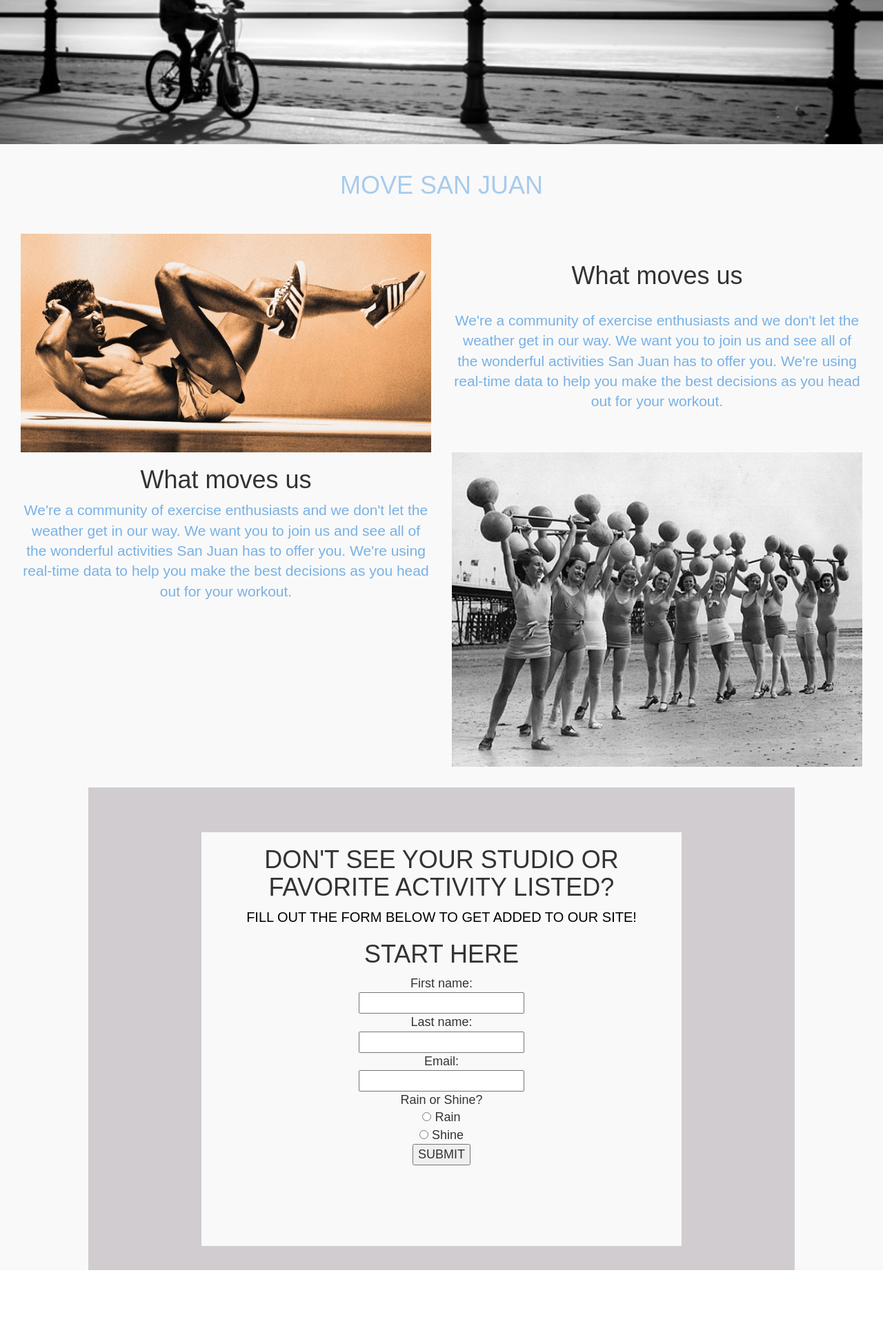
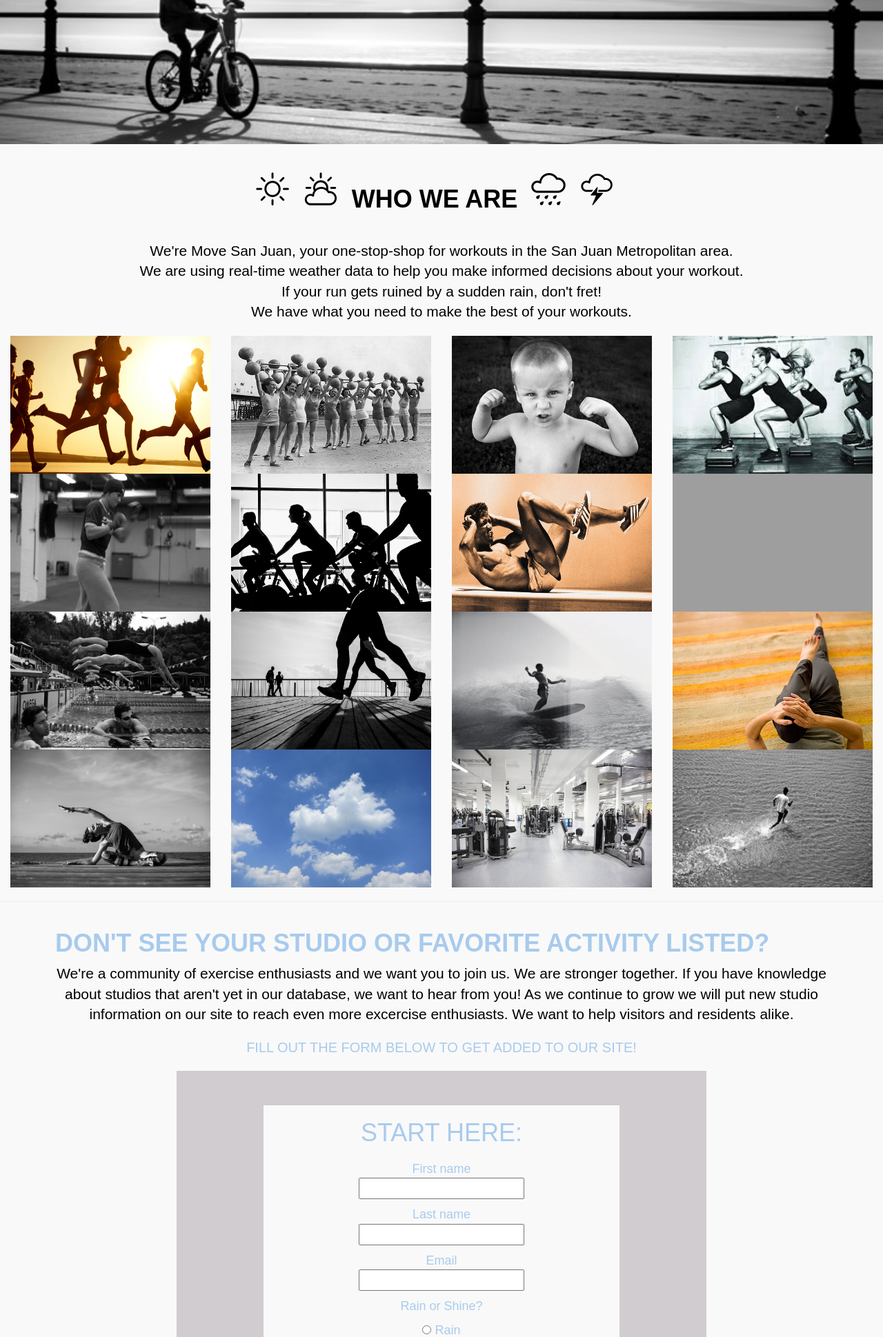
Before and after one commit to katmbarker/move-pr, a PHP site: page /aboutpage.html in a window 1280 px wide. Shown: the part 481-2420 px from the top of the page at 69% size. Before the commit the page ends 2323 px from the top, so only its background shows below. Run offline with PHP 8.4, Linux system fonts and the light colour scheme; some libraries are stand-ins or nearby versions; grey boxes are pictures that could not be loaded.

Commit message:
about page update and color changes

```diff
--- a/aboutpage.css
+++ b/aboutpage.css
@@ -22,8 +22,26 @@
 h1.contact-hero-title {
   font-size: 60px;
   color:white;
+}
 
+div.what-moves-us {
+  padding-top: 20px;
+  display: flex;
+  flex-direction: column;
+}
 
+h1.contact-hero-about {
+  font-weight: bold;
+  margin-bottom: 0px;
+  color:black;
+  margin-right: 20px;
+}
+
+.logo-studios {
+  height: 50px;
+  width: 50px;
+  margin-bottom: 50px;
+  margin-right: 20px;
 }
 
 .aboutimg {
@@ -31,8 +49,36 @@ h1.contact-hero-title {
   height: 100%;
 }
 
+h1.about-content {
+  align-self: center;
+  color:#D0CCD0;
+  font-weight: bold;
+}
+
+.about-content {
+  display: flex;
+  flex-direction: column;
+  justify-content: center;
+  align-items: center;
+  text-align: center;
+}
+
+h1.about-content {
+  color:#A8CBED;
+}
+
+p.about-content {
+  color:black;
+}
+
+h1.contactform-section {
+  color:#A8CBED;
+  font-weight: bold;
+  padding-left: 10px;
+}
+
 p.contact-section-title {
-  color:black;
+  color:#A8CBED;
   font-size: 20px;
 
 }
@@ -48,21 +94,25 @@ p.contact-section-title {
   align-items: center;
   padding-bottom: 30px;
   text-align: center;
+  padding-top: 40px;
 }
 
+
 .what-moves-us {
-  display:flex;
+  display: flex;
+  justify-content: center;
   align-items: center;
-  justify-content: center;
-  text-align: center;
-  flex-direction: column;
-  height: 300px;
+
+}
+
+.gallery {
+  align-items: top;
 }
 
 .contact-form-background {
   background-color: #D0CCD0;
-  width: 80%;
-  height: 700px;
+  width: 60%;
+  height: 620px;
   display: flex;
   align-items: center;
   justify-content: center;
@@ -75,7 +125,8 @@ p.contact-section-title {
   text-align: center;
   background-color: #F9F9F9;
   width: 70%;
-  height: 600px;
+  height: 550px;
+  color:#A8CBED;
 
 }
 
@@ -93,3 +144,7 @@ p.contact-section-title {
  text-align: center;
  justify-content: center;
 }
+
+.field {
+  padding-top: 10px;
+}
--- a/aboutpage.html
+++ b/aboutpage.html
@@ -54,51 +54,130 @@
                 </div>
             </div>
         </div>
-        <div class="container-fluid about-us">
+        <div class="container what-moves-us">
+            <div>
+            <span class="what-moves-us">
+                <img class="logo-studios" src="images/sun.png" />
+                <img class="logo-studios" src="images/cloudy.png" />
+                <h1 class="contact-hero-about text-centered">WHO WE ARE</h1>
+                <img class="logo-studios" src="images/rain.png" />
+                <img class="logo-studios" src="images/thunder.png" />
+            </span>
+            </div>
+            <div>
+                <p class="lead about-content">
+                    We're Move San Juan, your one-stop-shop for workouts in the San Juan Metropolitan area. <br/> We are using real-time weather data to help you make informed decisions about your workout.<br/> If your run gets ruined by a sudden rain, don't fret! <br/> We have what you need to make the best of your workouts.</p>
+            </div>
+        </div>
+        <div class="container-fluid gallery">
             <div class="row">
-                <div class="col-sm-12">
-                <h1 class="contact-hero-about text-centered">MOVE SAN JUAN</h1>
-                    <div class="col-xs-12 col-sm-6">
-                        <img class="aboutimg" src="images/abs_img.png" alt="about">
-                    </div>
-                    <div class="col-xs-12 col-sm-6 what-moves-us">
-                        <div>
-                        <h1>What moves us</h1>
-                        </div>
-                        <br />
-                        <div>
-                        <p class="lead">We're a community of exercise enthusiasts and we don't let the weather get in our way. We want you to join us and see all of the wonderful activities San Juan has to offer you. We're using real-time data to help you make the best decisions as you head out for your workout.</p>
-                        </div>
-                    </div>
+                <div class="col-xs-3 col-sm-3" style="height:200px">
+                    <img src="images/sun_hero1.jpg" class="aboutimg" />
                 </div>
-                <div class="col-sm-12">
-                    <div class="col-xs-12 col-sm-6">
-                    <h1>What moves us</h1>
-                    <p class="lead">We're a community of exercise enthusiasts and we don't let the weather get in our way. We want you to join us and see all of the wonderful activities San Juan has to offer you. We're using real-time data to help you make the best decisions as you head out for your workout.</p>
-                    </div>
-                    <div class="col-xs-12 col-sm-6">
-                    <img class="aboutimg" src="images/contact_hero2.jpg" alt="about">
+                <div class="col-xs-3 col-sm-3" style="height:200px">
+                    <img src="images/contact_hero2.jpg" class="aboutimg" />
                 </div>
+                <div class="col-xs-3 col-sm-3" style="height:200px">
+                    <img src="images/about_hero_img.jpg" class="aboutimg" />
+                </div>
+                <div class="col-xs-3 col-sm-3" style="height:200px">
+                    <img src="images/groupfitness.jpeg" class="aboutimg" />
+                </div>
+                <div class="col-xs-3 col-sm-3" style="height:200px">
+                    <img src="images/boxing.jpg" class="aboutimg" />
+                </div>
+                <div class="col-xs-3 col-sm-3" style="height:200px">
+                    <img src="images/cycle.jpg" class="aboutimg" />
+                </div>
+                <div class="col-xs-3 col-sm-3" style="height:200px">
+                    <img src="images/abs_img.png" class="aboutimg" />
+                </div>
+                <div class="col-xs-3 col-sm-3" style="height:200px">
+                    <img src="images/rainhero2.jpg" class="aboutimg" />
+                </div>
+                <div class="col-xs-3 col-sm-3" style="height:200px">
+                    <img src="images/natatorium.jpg" class="aboutimg" />
+                </div>
+                <div class="col-xs-3 col-sm-3" style="height:200px">
+                    <img src="images/running.jpg" class="aboutimg" />
+                </div>
+                <div class="col-xs-3 col-sm-3" style="height:200px">
+                    <img src="images/surf.jpg" class="aboutimg" />
+                </div>
+                <div class="col-xs-3 col-sm-3" style="height:200px">
+                    <img src="images/stretching.jpg" class="aboutimg" />
+                </div>
+                <div class="col-xs-3 col-sm-3" style="height:200px">
+                    <img src="images/yoga.bw.outdoors.jpeg" class="aboutimg" />
+                </div>
+                <div class="col-xs-3 col-sm-3" style="height:200px">
+                    <img src="images/weatherheader.jpg" class="aboutimg" />
+                </div>
+                <div class="col-xs-3 col-sm-3" style="height:200px">
+                    <img src="images/gym.jpg" class="aboutimg" />
+                </div>
+                <div class="col-xs-3 col-sm-3" style="height:200px">
+                    <img src="images/hero_img5.jpg" class="aboutimg" />
+                </div>
+            </div>
+        </div>
+        <hr/>
+        <div class="container contact-form-title">
+            <div class="row">
+                <div class="col-xs-12">
+                    <h1 class="contactform-section text-uppercase text-centered">Don't see your studio or favorite activity listed?</h1>
+                    <p class="lead about-content text-centered">
+                        We're a community of exercise enthusiasts and we want you to join us. We are stronger together. If you have knowledge about studios that aren't yet in our database, we want to hear from you! As we continue to grow we will put new studio information on our site to reach even more excercise enthusiasts. We want to help visitors and residents alike.</p>
+                    <p class="lead text-uppercase contact-section-title text-centered">Fill out the form below to get added to our site!</p>
                 </div>
             </div>
         </div>
         <div class="contact-form-background container">
             <div class="contact-content-form container" id="form">
-                <h1 class="contactform-section text-uppercase">Don't see your studio or favorite activity listed?</h1>
-                <p class="lead text-uppercase contact-section-title text-centered">Fill out the form below to get added to our site!</p>
-                <h1 class="contactform-section-title">START HERE</h1>
+                <h1 class="contactform-section-title">START HERE:</h1>
                 <form class="contact-form" method="POST">
                 <form>
-                    First name:<br>
-                    <input type="text" name="firstname" id="name"><br>
-                    Last name:<br>
-                    <input type="text" name="lastname" id="lastname"><br>
-                    Email:<br>
-                    <input type="email" name="email" value class="textfield" required id="email"><br>
-                    Rain or Shine?<br>
-                    <input type="radio" name="rain" value="rain" id="rain"> Rain<br>
-                    <input type="radio" name="shine" value="shine" id="shine"> Shine<br>
-                    <button type="submit" class="contact-content-form-cta button button-blue" id="submit">SUBMIT</button>
+                    <div>
+                        <div class="field">
+                        First name
+                        </div>
+                        <input type="text" name="firstname" id="name">
+                    </div>
+                    <div>
+                        <div class="field">
+                        Last name
+                        </div>
+                        <input type="text" name="lastname" id="lastname">
+                    </div>
+                    <div>
+                        <div class="field">
+                        Email
+                        </div>
+                        <input type="email" name="email" value class="textfield" id="email">
+                    </div>
+                    <div>
+                        <div class="field">
+                        Rain or Shine?
+                        </div>
+                        <div class="field">
+                        <input type="radio" name="rain" value="rain" id="rain"> Rain
+                        </div>
+                        <div class="field">
+                        <input type="radio" name="shine" value="shine" id="shine"> Shine
+                        </div>
+                    </div>
+                    <div>
+                        <div class="field">
+                        Description
+                        </div>
+                        <textarea name="description" id="description"></textarea>
+                    </div>
+                    <div class="field">
+                        <button type="submit" class="contact-content-form-cta button button-blue submit" id="submit">SUBMIT</button>
+                    </div>
+                    <div class="success" hidden id="msg">
+                        <h2>Success! Thanks for submitting the form!</h2>
+                    </div>
                 </form>
             </div>
         </div>
--- a/homepagev2.html
+++ b/homepagev2.html
@@ -146,11 +146,8 @@
         <div class="container about-home">
             <div class="row">
                 <div class="col-xs-12">
-                    <h1 class="about-home text-uppercase">Who we are</h1>
-                    <p class="blog-p lead text-centered">Hi! We're Move San Juan. A way to make it easy to move around San Juan with weather patterns. If your run gets ruined by the rain, don't fret! We've got a number of studios in your area to allow you to <em>sweat it out</em>.Hi! We're Move San Juan. A way to make it easy to move around San Juan with weather patterns. If your run gets ruined by the rain, don't fret! We've got a number of studios in your area to allow you to <em>sweat it out</em>.Hi! We're Move San Juan. A way to make it easy to move around San Juan with weather patterns. If your run gets ruined by the rain, don't fret! We've got a number of studios in your area to allow you to <em>sweat it out</em>.</p>
-                    <br/>
                     <a href="aboutpage.html">
-                        <button type="button" class="btn btn-primary btn-lg">Find Out More</button>
+                        <button type="button" class="btn btn-default btn-lg">Find Out More</button>
                     </a>
                 </div>
            </div>
--- a/rainstudios.css
+++ b/rainstudios.css
@@ -81,7 +81,7 @@ h3.studios-intro {
 }
 
 h3.studio-name {
-  color:#A8CBED
+  color:#81858E;
 }
 
 p.book-class {
--- a/shinestudios.css
+++ b/shinestudios.css
@@ -83,9 +83,13 @@ h3.studios-intro {
 }
 
 h3.studio-name {
-  color:#A8CBED
+  color:#81858E;
 }
 
 p.book-class {
   color:#A8CBED
 }
+
+p.cta {
+  color:#81858E;
+}
```
Also changed, not shown: homepage.css (+20 -3 lines), katwebsite.js (+40 -26 lines).
